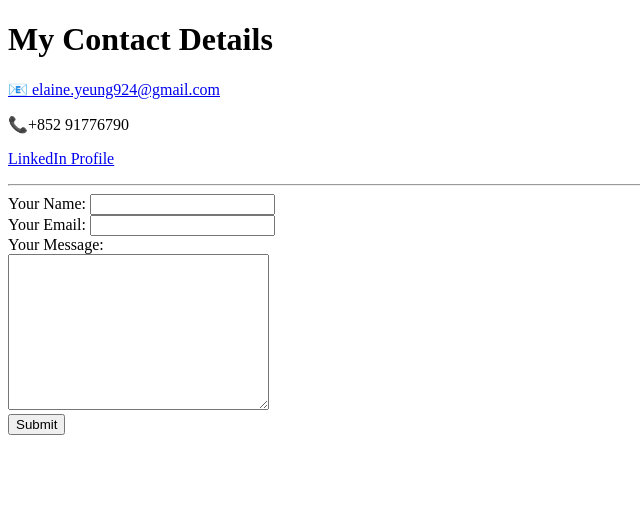
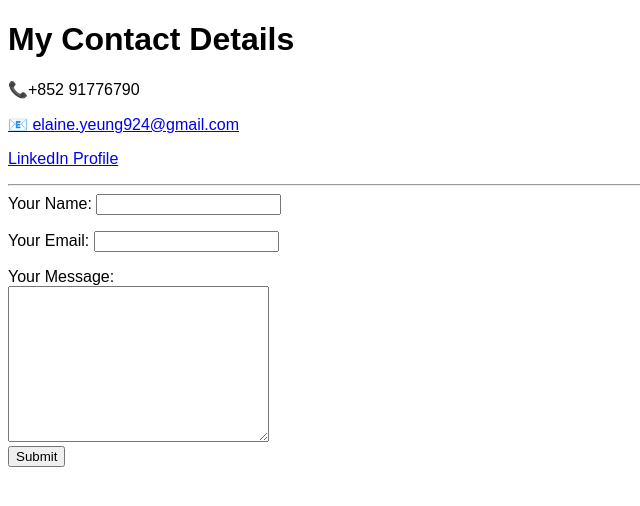
Before and after one commit to elaineyeung/CV, a plain HTML site: page contactme.html in a window 1280 px wide. Shown: the whole page, without its empty margins (0-640 px from the left). Drawn offline with Linux system fonts and the light colour scheme.

Commit message:
Update contactme.html

```diff
--- a/contactme.html
+++ b/contactme.html
@@ -4,19 +4,36 @@
 <head>
   <meta charset="utf-8">
   <title>Contact me</title>
+
+
+
 </head>
+<link rel="stylesheet" href="css/styles.css">
 
 <body>
+  <style>
+    body {
+      font-family: sans-serif;
+    }
+
+    h1 {
+      font-family: sans-serif;
+
+    }
+  </style>
+
   <h1>My Contact Details</h1>
+  <p>📞+852 91776790</p>
   <p><a href="mailto:elaine.yeung924@gmail.com">📧 elaine.yeung924@gmail.com</a></p>
-  <p>📞+852 91776790</p>
   <p><a href="https://www.linkedin.com/in/elaineyeung/">LinkedIn Profile</a></p>
   <hr>
-  <form action="mailto:elaine.yeung924@gmail.com" method="post"enctype="text/plain">
+  <form action="mailto:elaine.yeung924@gmail.com" method="post" enctype="text/plain">
     <label>Your Name:</label>
     <input type="text" name="yourName" value=""><br>
-    <label>Your Email:</label>
-    <input type="email" name="yourEmail" value=""><br>
+    <p><label>Your Email:</label>
+      <input type="email" name="yourEmail" value=""><br>
+    </p>
+
     <label>Your Message:</label><br>
     <textarea name="yourMessage" rows="10" cols="30"></textarea><br>
     <input type="submit" name="">
```
